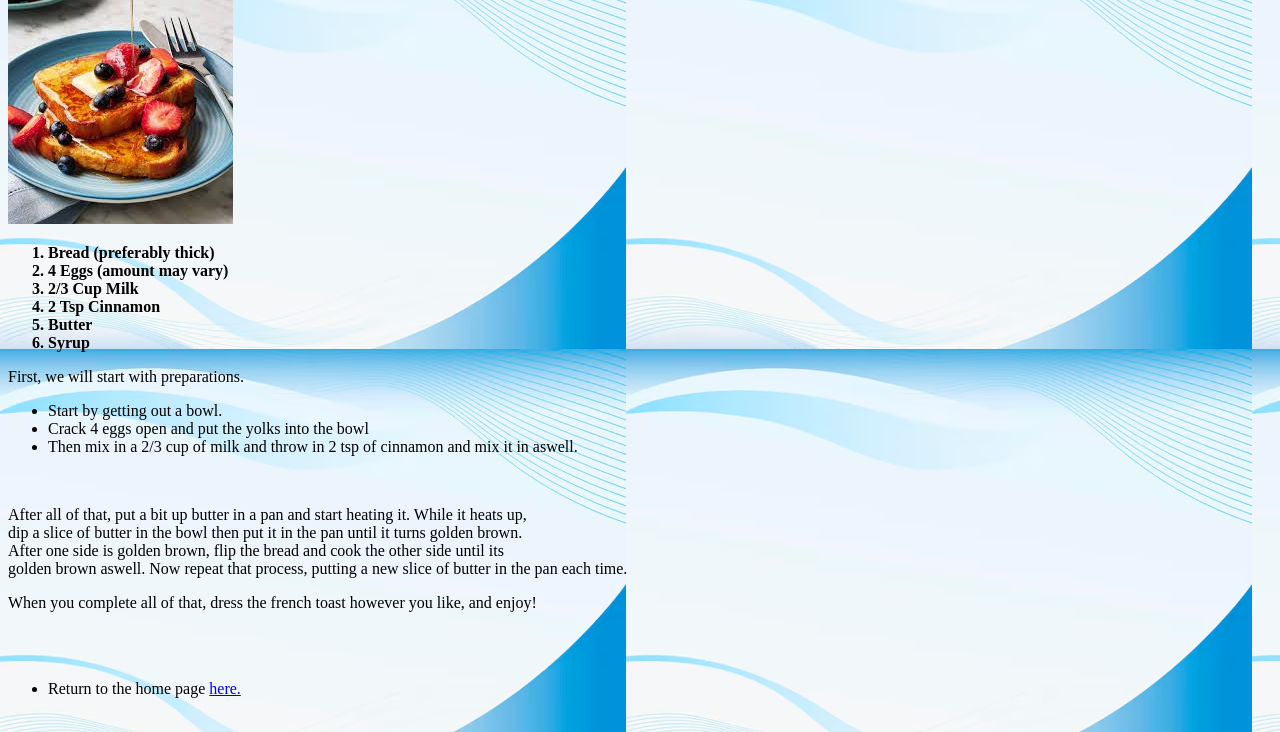
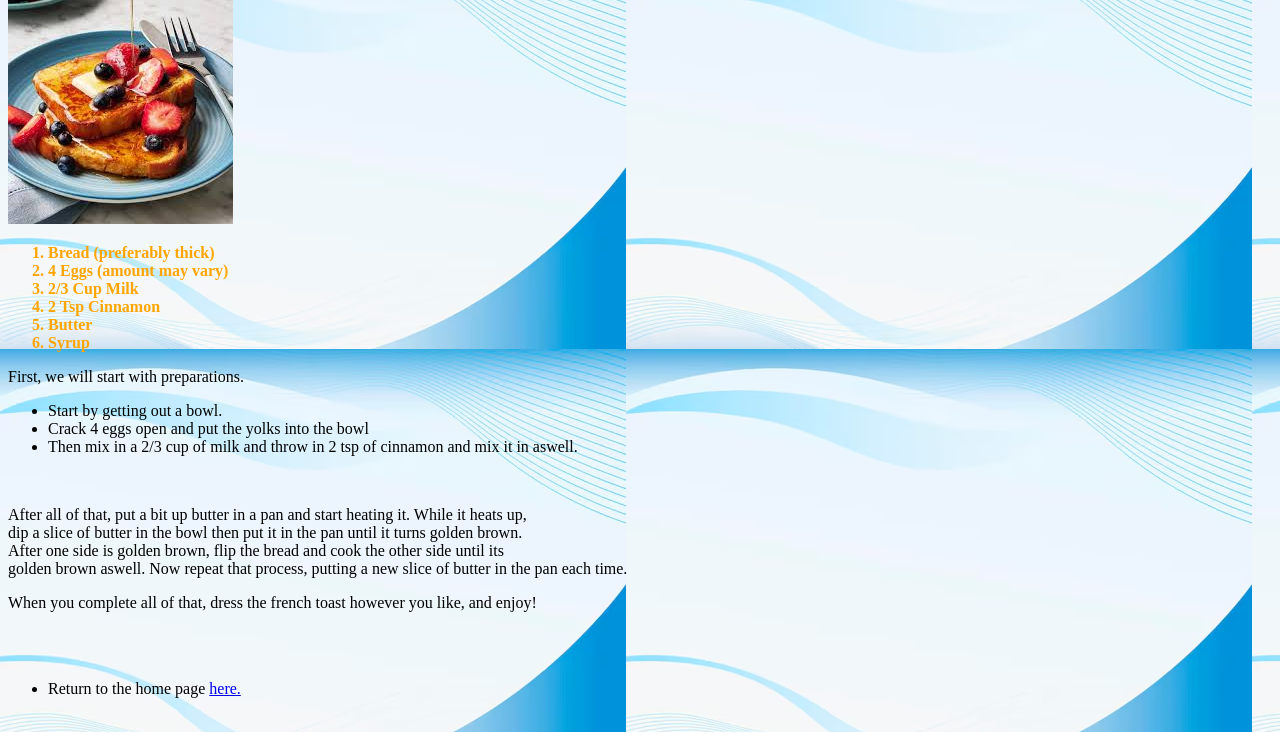
Before and after one commit to fishman212/sandbox, a plain HTML site: page 1-french-toast.html in a window 1280 px wide. Shown: the part 68-800 px from the top of the page. Drawn offline with Linux system fonts and the light colour scheme.

Commit message:
Update 1-french-toast.html

```diff
--- a/1-french-toast.html
+++ b/1-french-toast.html
@@ -7,7 +7,7 @@
 
  <h2>The first recipe you will learn here is <strong>French Toast</strong> </h2>
 <img src="1-french-toast.jpg">
-<strong><ol>
+<strong><ol style="color: orange;">
 <li>Bread (preferably thick)</li>
 <li>4 Eggs (amount may vary)</li>
 <li>2/3 Cup Milk</li>
```
